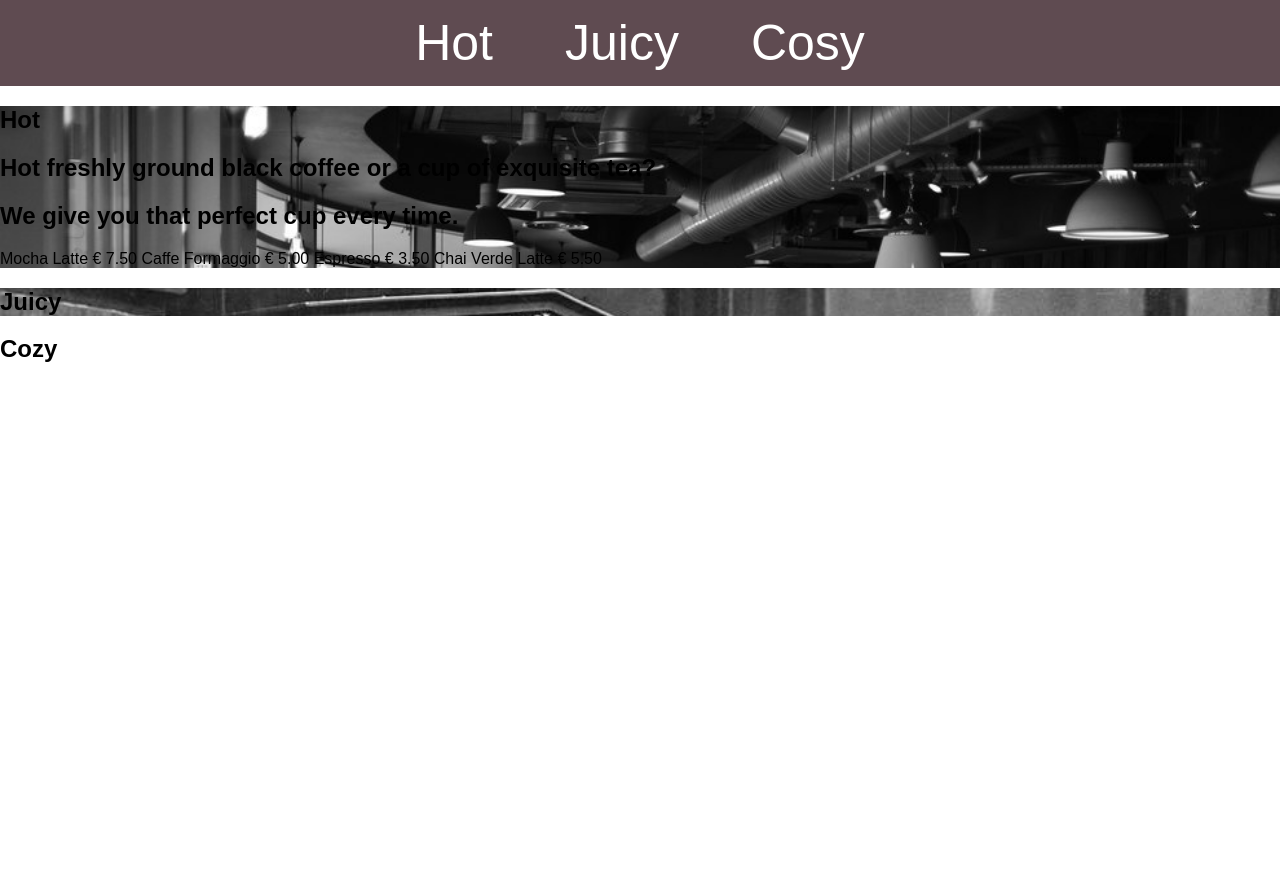
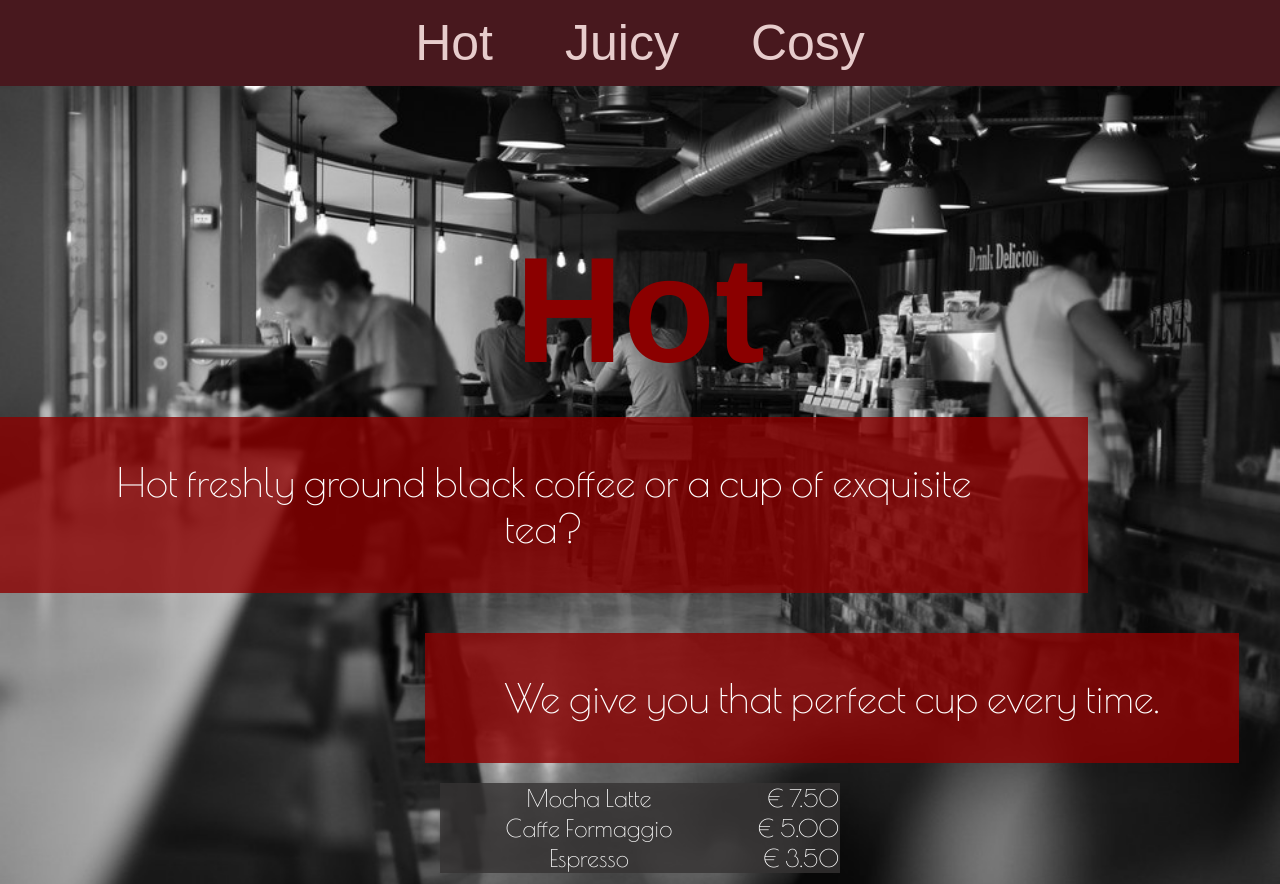
Before and after one commit to EmmaForsberg/Caffe-Retro, a plain HTML site: page index.html in a window 1280 px wide. Shown: the top 884 px of the page. Before the commit the page ends 800 px from the top, so only its background shows below. Drawn offline with nearby package versions, Linux system fonts and the light colour scheme; a web font is replaced by a local one.

Commit message:
big changes

```diff
--- a/index.css
+++ b/index.css
@@ -1,8 +1,10 @@
 
 body   {
-      font-family: "Poiret One", sans-serif;
+
 font-family: "Spirax", sans-serif;
 margin: 0;
+padding:0;
+background-color: darkred;
 }
 
 header  {
@@ -11,6 +13,21 @@ header  {
   display: flex;
   justify-content: center;
     opacity: 0.8;
+}
+
+section {
+    height: 100vh;
+  width: 100%;
+  background-size: cover;
+  background-position: center;
+  background-repeat: no-repeat;
+  position: relative;
+  display: flex;
+  justify-content: center;
+  flex-direction: column;
+  text-align: center;
+  align-items: center;
+
 }
 
 ul {
@@ -35,19 +52,52 @@ li a {
 
 .hot-section {
      background-image: url("hot.jpg");
-     background-repeat: no-repeat;
-      background-size: cover;
-
 }
 
 .juicy-section{
 background-image: url("juicy.jpg");
-     background-repeat: no-repeat;
-      background-size: cover;
 }
 
-.cozy-section{
-    background-image: url("cozy.jpg");
-     background-repeat: no-repeat;
-      background-size: cover;
+.cosy-section{
+    background-image: url("cosy.jpg");
 }
+
+h1{
+  color: darkred;
+  font-size: 150px;
+    margin-bottom: 0;
+}
+
+.red-box {
+  background-color: rgba(139, 0, 0, 0.8); /* mörkröd med lite transparens */
+  color: white;
+   padding: 2px 80px;
+  margin: 20px 0;
+  display: inline-block;   /* så den blir så stor som texten kräver */
+  max-width: 90%;
+  font-family: "Poiret One", sans-serif;
+  font-size: 40px;
+}
+
+.left-box {
+  margin-left: 30%;
+}
+
+.right-box {
+   margin-right: 15%;
+}
+
+.menu {
+  width: 100%;
+  max-width: 400px;
+  border-collapse: collapse;
+  color: white;
+ font-family: "Poiret One", sans-serif;
+  font-size: 1.5rem;
+  background-color: rgb(53, 50, 50, 0.8);
+}
+
+.menu .price {
+  text-align: right;
+  width: 100px;
+}
--- a/index.html
+++ b/index.html
@@ -19,7 +19,7 @@
     <nav>
 <ul>
     <li> <a href="#Hot" >Hot</a></li>
-    <li><a href="#Juicy"> Juicy</a></li>
+    <li><a href="#Juicy">Juicy</a></li>
     <li><a href="#Cosy">Cosy</a></li>
 </ul>
         </nav>
@@ -27,18 +27,22 @@
 
 <main>
     <section id="Hot" class="hot-section">
+        <h1>Hot</h1>
+  <div class="red-box right-box">
+    <p>Hot freshly ground black coffee or a cup of exquisite tea?</p>
+  </div>
 
-        <h1>Hot</h1>
-        <h2>Hot freshly ground black coffee or a cup of exquisite tea?
+  <div class="red-box left-box">
+    <p>We give you that perfect cup every time.</p>
+  </div>
 
-        <h2>We give you that perfect cup every time.</h2>
+<table class="menu">
+  <tr><td>Mocha Latte</td><td class="price">€ 7.50</td></tr>
+  <tr><td>Caffe Formaggio</td><td class="price">€ 5.00</td></tr>
+  <tr><td>Espresso</td><td class="price">€ 3.50</td></tr>
+</table>
 
-Mocha Latte   € 7.50
-Caffe Formaggio   € 5.00
-Espresso   € 3.50
-Chai Verde Latte   € 5.50
-
-
+    </div>
     </section>
 
     <section id="Juicy" class="juicy-section">
@@ -46,7 +50,7 @@ Chai Verde Latte   € 5.50
     </section>
 
 
-    <section id="Cozy" class="cozy-section">
+    <section id="Cosy" class="cosy-section">
         <h1>Cozy</h1>
     </section>
     </main>
```
